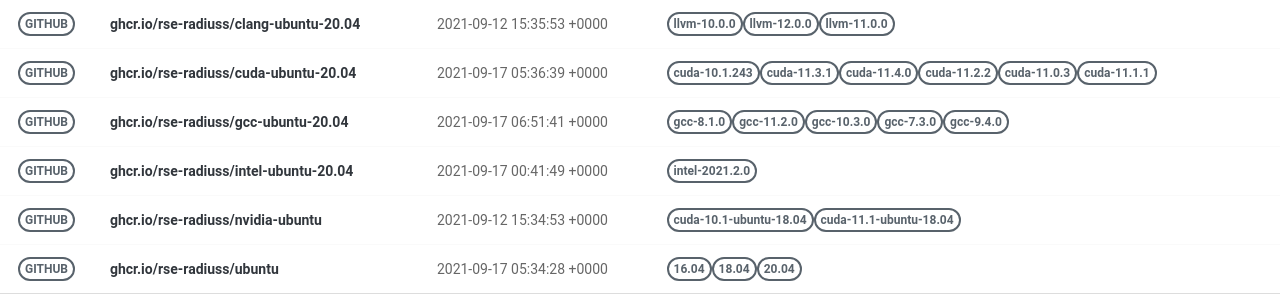
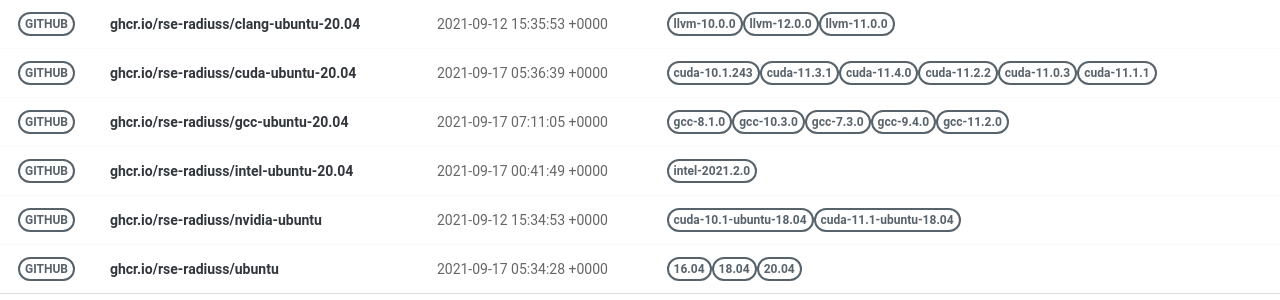
Before and after one commit to rse-ops/docker-images, a Jekyll site: the page built from pages/index.md, in a window 1280 px wide. Shown: the part 179-479 px from the top of the page. Built offline with Jekyll 4.4.1, drawn with Linux system fonts in a browser that asks for light colours; nearby versions of some CDN libraries.

Commit message:
Automated push to update library 2021-09-17

```diff
--- a/_library/ghcr.io-rse-radiuss-gcc-ubuntu-20.04.md
+++ b/_library/ghcr.io-rse-radiuss-gcc-ubuntu-20.04.md
@@ -1,7 +1,7 @@
 ---
 layout: container
 name: ghcr.io/rse-radiuss/gcc-ubuntu-20.04
-updated_at: 2021-09-17 06:51:41.113518
+updated_at: 2021-09-17 07:11:05.288707
 
 
 container_url: https://github.com/orgs/rse-radiuss/packages/container/package/gcc-ubuntu-20.04
@@ -21,5 +18,8 @@ versions:
  - tag: gcc-9.4.0
    dockerfile: https://github.com/rse-radiuss/docker-images/blob/main/ubuntu/gcc/Dockerfile
    manifest: https://crane.ggcr.dev/manifest/ghcr.io/rse-radiuss/gcc-ubuntu-20.04:gcc-9.4.0
+ - tag: gcc-11.2.0
+   dockerfile: https://github.com/rse-radiuss/docker-images/blob/main/ubuntu/gcc/Dockerfile
+   manifest: https://crane.ggcr.dev/manifest/ghcr.io/rse-radiuss/gcc-ubuntu-20.04:gcc-11.2.0
 
 ---
```
Also changed, not shown: other parts of _library/ghcr.io-rse-radiuss-gcc-ubuntu-20.04.md (+0 -3 lines).
